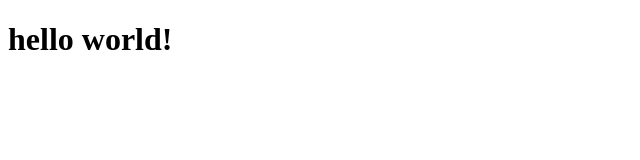
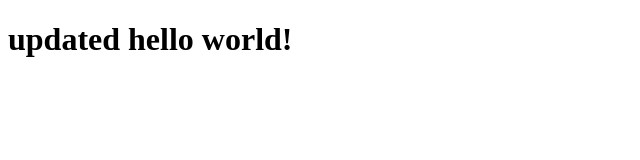
Before and after one commit to QausainIqra/bootcampClass1, a plain HTML site: page index.html in a window 1280 px wide. Shown: the whole page, without its empty margins (0-640 px from the left). Drawn offline with Linux system fonts and the light colour scheme.

Commit message:
Update index.html

```diff
--- a/index.html
+++ b/index.html
@@ -6,6 +6,6 @@
     <title>testing</title>
 </head>
 <body>
-    <h1>hello world!</h1>
+    <h1>updated hello world!</h1>
 </body>
 </html>
```
